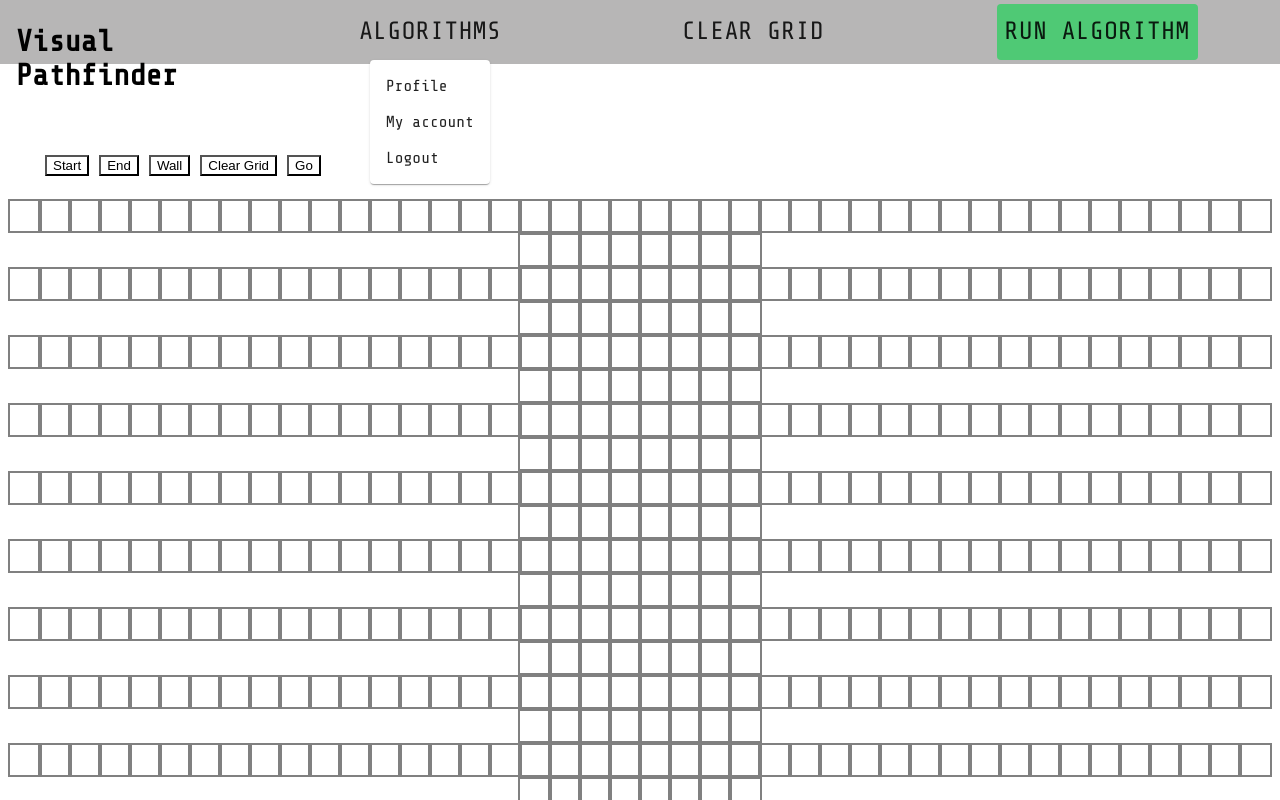
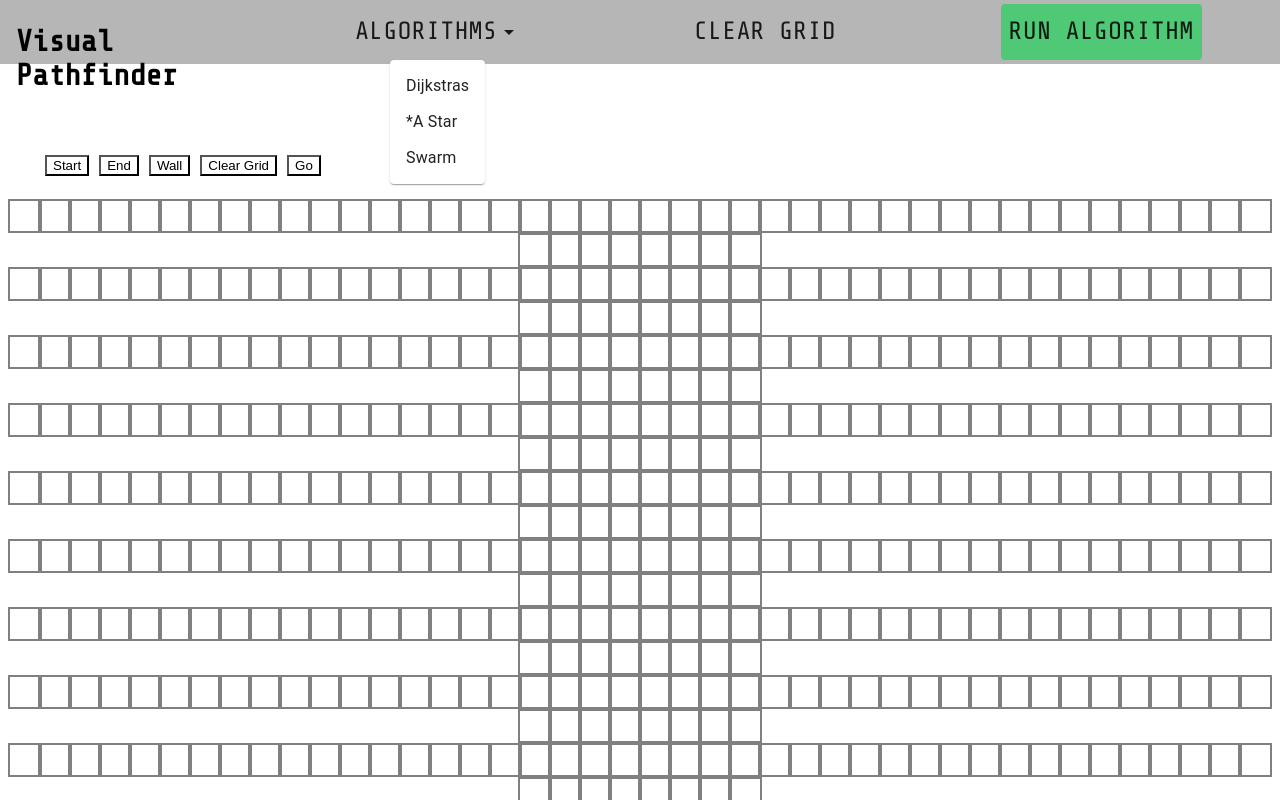
Before and after one commit to Criscoll/Visual-Pathfinder, a React (Create React App) app in the folder my-app/: page / in a window 1280 px wide. Both pictures are taken after a click on the button "ALGORITHMS". Shown: the top 800 px of the page. Built offline with nearby package versions, Linux system fonts and the light colour scheme.

Commit message:
dropdown menu updated

```diff
--- a/my-app/package.json
+++ b/my-app/package.json
@@ -4,6 +4,7 @@
   "private": true,
   "dependencies": {
     "@material-ui/core": "^4.11.2",
+    "@material-ui/icons": "^4.11.2",
     "@testing-library/jest-dom": "^4.2.4",
     "@testing-library/react": "^9.5.0",
     "@testing-library/user-event": "^7.2.1",
--- a/my-app/src/components/AlgorithmsButton.jsx
+++ b/my-app/src/components/AlgorithmsButton.jsx
@@ -1,4 +1,4 @@
-import React from 'react';
+import React, { useState } from 'react';
 import '../styles/main.css';
 import Button from '@material-ui/core/Button';
 import ClickAwayListener from '@material-ui/core/ClickAwayListener';
@@ -8,6 +8,7 @@ import Popper from '@material-ui/core/Popper';
 import MenuItem from '@material-ui/core/MenuItem';
 import MenuList from '@material-ui/core/MenuList';
 import { makeStyles } from '@material-ui/core/styles';
+import ArrowDropDownIcon from '@material-ui/icons/ArrowDropDown';
 
 const useStyles = makeStyles((theme) => ({
   root: {
@@ -29,6 +30,8 @@ export default function MenuListComposition() {
   const classes = useStyles();
   const [open, setOpen] = React.useState(false);
   const anchorRef = React.useRef(null);
+
+  const [algorithm, setAlgorithm] = useState('Algorithms');
 
   const handleToggle = () => {
     setOpen((prevOpen) => !prevOpen);
@@ -64,13 +67,13 @@ export default function MenuListComposition() {
       <div>
         <Button
           classes={{ root: classes.button }}
-          //   style={{ fontSize: 30, fontFamily: 'Share Tech' }}
           ref={anchorRef}
           aria-controls={open ? 'menu-list-grow' : undefined}
           aria-haspopup="true"
           onClick={handleToggle}
         >
-          Algorithms
+          {algorithm}
+          <ArrowDropDownIcon />
         </Button>
         <Popper
           open={open}
@@ -95,22 +98,31 @@ export default function MenuListComposition() {
                     onKeyDown={handleListKeyDown}
                   >
                     <MenuItem
-                      classes={{ root: classes.dropDownText }}
-                      onClick={handleClose}
+                      classes={{ root: classes.root }}
+                      onClick={(e) => {
+                        handleClose(e);
+                        setAlgorithm('Dijkstras');
+                      }}
                     >
-                      Profile
+                      Dijkstras
                     </MenuItem>
                     <MenuItem
-                      classes={{ root: classes.dropDownText }}
-                      onClick={handleClose}
+                      classes={{ root: classes.root }}
+                      onClick={(e) => {
+                        handleClose(e);
+                        setAlgorithm('*A Star');
+                      }}
                     >
-                      My account
+                      *A Star
                     </MenuItem>
                     <MenuItem
-                      classes={{ root: classes.dropDownText }}
-                      onClick={handleClose}
+                      classes={{ root: classes.root }}
+                      onClick={(e) => {
+                        handleClose(e);
+                        setAlgorithm('Swarm');
+                      }}
                     >
-                      Logout
+                      Swarm
                     </MenuItem>
                   </MenuList>
                 </ClickAwayListener>
--- a/my-app/src/components/ClearGridButton.jsx
+++ b/my-app/src/components/ClearGridButton.jsx
@@ -12,4 +12,5 @@ const useStyles = makeStyles(() => ({
 export default function ClearGridButton() {
   const classes = useStyles();
   return <Button classes={{ root: classes.root }}>Clear Grid </Button>;
+
 }
```
Also changed, not shown: 1 other file (tests, documents, lock files or other folders).
